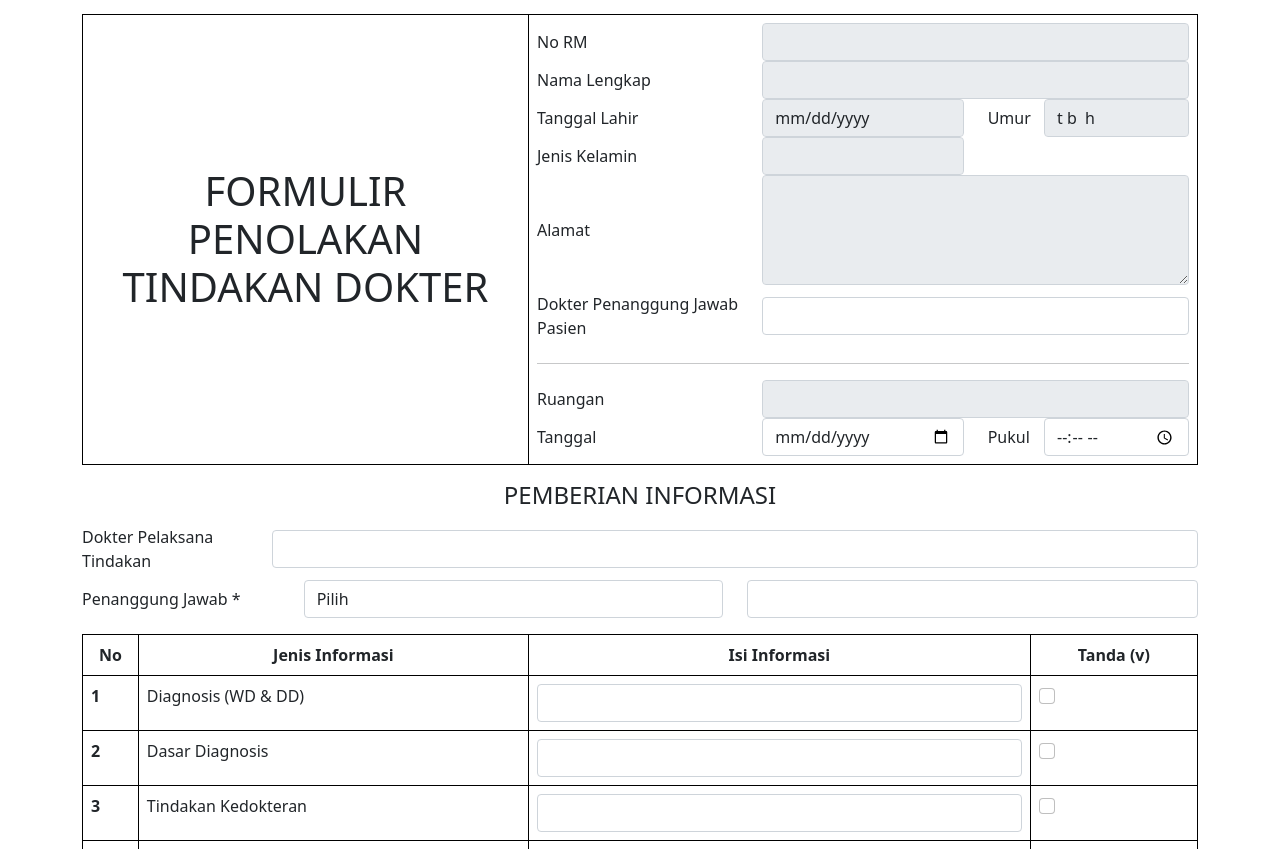
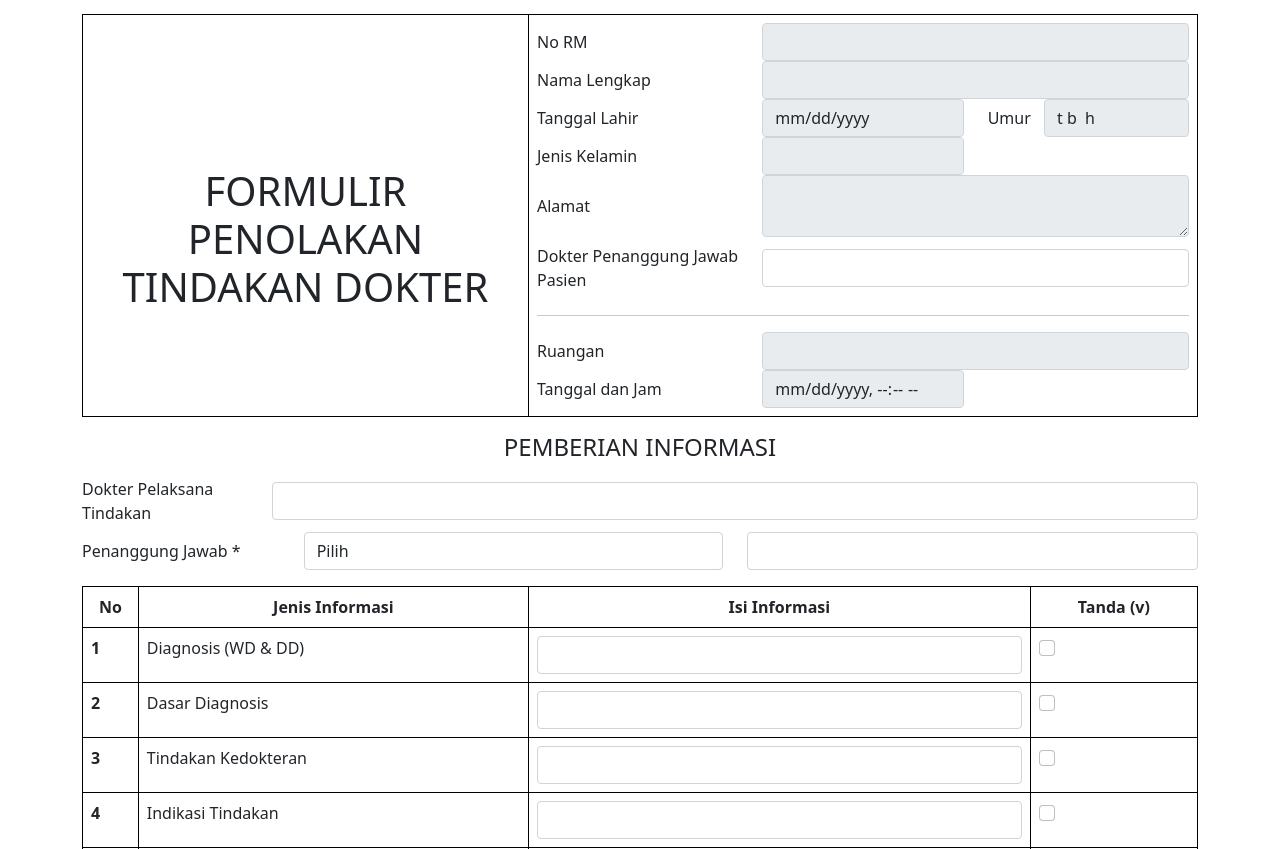
Before and after one commit to ArisNugroho06/project-formulir, a CodeIgniter 4 app: template app/Views/form/form_penolakan_tindakan_kedokteran.php in a window 1280 px wide. Shown: the part 174-1023 px from the top of the page. Run offline with PHP 8.4 and a stand-in for CodeIgniter, Linux system fonts and the light colour scheme; the template is opened without the code that fills it, so the values that code supplies are empty; some libraries are stand-ins or nearby versions.

Commit message:
Updated912

```diff
--- a/app/Views/form/form_penolakan_tindakan_kedokteran.php
+++ b/app/Views/form/form_penolakan_tindakan_kedokteran.php
@@ -238,7 +238,7 @@ foreach ($dataAssessmentptk as $row) {
                   <label class="col-form-label">Alamat</label>
                 </div>
                 <div class="col-md-8">
-                  <textarea class="form-control" name="theaddress" id="theaddress" cols="6" rows="4" readonly><?php echo $row->THEADDRESS; ?></textarea>
+                  <textarea class="form-control" name="theaddress" id="theaddress" cols="6" rows="2" readonly><?php echo $row->THEADDRESS; ?></textarea>
                 </div>
               </div>
 
@@ -266,20 +266,10 @@ foreach ($dataAssessmentptk as $row) {
                 <div class="col-md-8">
                   <div class="row align-items-center">
                     <div class="col-md-6">
-                      <label class="col-form-label">Tanggal</label>
+                      <label class="col-form-label">Tanggal dan Jam</label>
                     </div>
                     <div class="col-md-6">
-                      <input class="form-control" type="date" name="v_08" id="v_08">
-                    </div>
-                  </div>
-                </div>
-                <div class="col-md-4">
-                  <div class="row align-items-center">
-                    <div class="col-md-3">
-                      <label class="col-form-label">Pukul</label>
-                    </div>
-                    <div class="col-md-9">
-                      <input class="form-control" type="time" name="v_09" id="v_09">
+                      <input class="form-control" type="datetime-local" name="examination_date" id="examination_date" value="<?php echo $row->EXAMINATION_DATE; ?>" readonly>
                     </div>
                   </div>
                 </div>
```
Also changed, not shown: app/Views/form/form_pengkajian_keperawatan_dan_medis_rawat_jalan.php (+5 -15 lines), app/Views/form/form_penolakan_anestesi.php (+2 -12 lines), app/Views/form/form_persetujuan_anestesi.php (+2 -12 lines).
